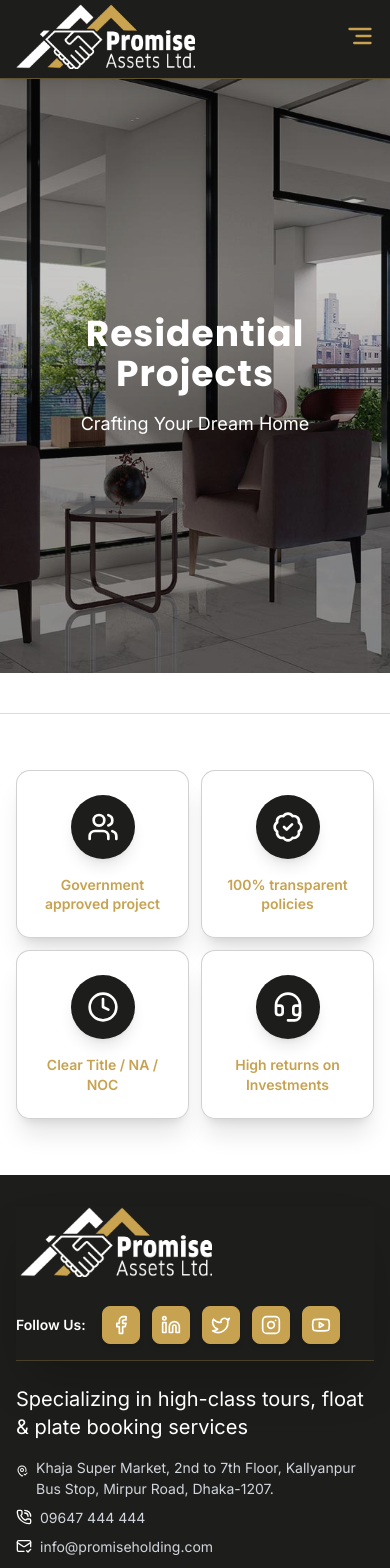
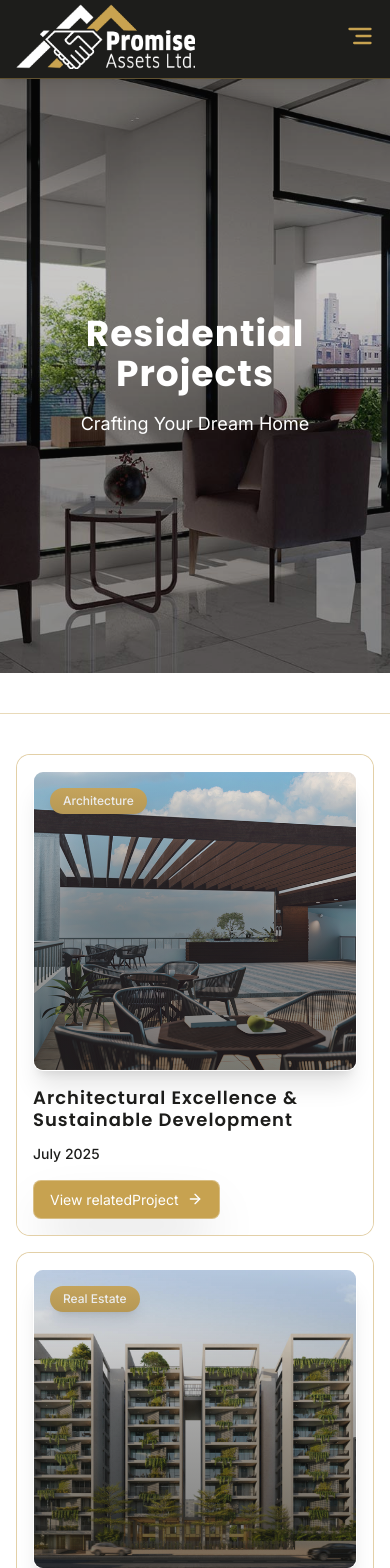
Before and after one commit to FayzulIslamFaisal/promise-holding-properties, a Next.js app: page /all-related-projects in a window 390 px wide. Shown: the top 1568 px of the page. Built offline with nearby package versions, Linux system fonts and the light colour scheme.

Commit message:
Add RelatedProjectCard and RelatedProjectContent components for displaying related projects

```diff
--- /dev/null
+++ b/src/components/related-project/RelatedProjectCard.tsx
@@ -0,0 +1,73 @@
+"use client";
+
+import { Card, CardContent } from "@/components/ui/card";
+import { Badge } from "@/components/ui/badge";
+import { ArrowRight } from "lucide-react";
+import Image from "next/image";
+import Link from "next/link";
+
+// Define prop type
+interface RelatedProject {
+  id: string;
+  title: string;
+  date: string;
+  coverImage: string;
+  tags: string;
+}
+
+interface RelatedProjectCardProps {
+  relatedProject: RelatedProject;
+}
+const RelatedProjectCard: React.FC<RelatedProjectCardProps> = ({ relatedProject }) => {
+  return (
+    <Card
+      className="group cursor-pointer py-0 transition-all duration-300 hover:scale-102 overflow-hidden border border-[var(--custom-bg-accent)]/50 shadow-[0_0_25px_rgba(255,255,255,0.2)] hover:shadow-[0_0_25px_rgba(255,255,255,0.4)]"
+    >
+      <CardContent className="p-0 relative h-full bg-[var(--custom-bg-white)] dark:bg-[var(--custom-bg-primary)] pb-4 md:pb-6">
+        {/* Cover Image with Badge */}
+        <div className="p-4 md:p-6">
+            <div
+            className="relative overflow-hidden w-full h-[300px] md:h-[400px] rounded-lg border border-[var(--custom-bg-white)]/40 shadow-xl group-hover:shadow-2xl transition-shadow duration-300"
+            >
+            <Image
+                src={relatedProject.coverImage || "/placeholder.svg"}
+                alt={relatedProject.title}
+                fill
+                className="object-cover transition-transform duration-300 group-hover:scale-110"
+            />
+            <Badge
+                className="absolute top-4 left-4 text-xs font-medium px-3 py-1 rounded-2xl bg-[var(--custom-bg-accent)] dark:bg-[var(--custom-bg-primary)] text-[var(--custom-text-white)] shadow-lg group-hover:shadow-xl transition-shadow duration-300"
+
+            >
+                {relatedProject.tags}
+            </Badge>
+            <div className="absolute inset-0 bg-gradient-to-t from-[var(--custom-bg-primary)]/60 dark:from-[var(--custom-bg-accent)]/60 via-[var(--custom-bg-primary)]/40  dark:via-[var(--custom-bg-primary)]/40 to-[var(--custom-bg-white)]/10 dark:to-[var(--custom-bg-white)]/10 transition-opacity duration-500 group-hover:opacity-90" />
+            </div>
+        </div>
+
+        {/* Content */}
+        <div className=" pt-0 px-4 md:px-6">
+          <h3 className="text-[var(--custom-text-primary)] dark:text-[var(--custom-text-white)] text-lg font-semibold mb-3 leading-tight">
+            {relatedProject.title}
+          </h3>
+          <p className="text-[var(--custom-text-primary)] dark:text-[var(--custom-text-white)] text-sm font-medium mb-4">
+            {relatedProject.date}
+          </p>
+
+          {/* View relatedProject Link */}
+          <div className="flex items-center justify-between">
+            <Link
+              href="#"
+              className="btn-glow-accent"
+            >
+              View relatedProject
+              <ArrowRight className="w-4 h-4" />
+            </Link>
+          </div>
+        </div>
+      </CardContent>
+    </Card>
+  )
+}
+
+export default RelatedProjectCard
--- /dev/null
+++ b/src/components/related-project/RelatedProjectContent.tsx
@@ -0,0 +1,139 @@
+import RelatedProjectCard from "./RelatedProjectCard"
+
+interface RelatedProject {
+  id: string
+  title: string
+  date: string
+  coverImage: string
+  tags: string
+}
+
+const relatedProjects: RelatedProject[] = [
+  {
+    id: "1",
+    title: "Architectural Excellence & Sustainable Development",
+    date: "July 2025",
+    coverImage: "/assets/images/projects/project1.jpg",
+    tags: "Architecture",
+  },
+  {
+    id: "2",
+    title: "Premium Residential Projects & Market Insights",
+    date: "June 2025",
+    coverImage: "/assets/images/projects/project2.jpg",
+    tags: "Real Estate",
+  },
+  {
+    id: "3",
+    title: "Interior Design Trends & Luxury Living Spaces",
+    date: "May 2025",
+    coverImage: "/assets/images/projects/project3.jpg",
+    tags: "Interior Design",
+  },
+  {
+    id: "4",
+    title: "Urban Planning & Community Development",
+    date: "April 2025",
+    coverImage: "/assets/images/projects/project4.jpg",
+    tags: "Urban Planning",
+  },
+  {
+    id: "5",
+    title: "Smart Homes: Technology Meets Comfort",
+    date: "March 2025",
+    coverImage: "/assets/images/projects/project5.jpeg",
+    tags: "Technology",
+  },
+  {
+    id: "6",
+    title: "The Future of Green Architecture",
+    date: "February 2025",
+    coverImage: "/assets/images/projects/project6.jpg",
+    tags: "Sustainability",
+  },
+  {
+    id: "7",
+    title: "Commercial Real Estate: Trends to Watch",
+    date: "January 2025",
+    coverImage: "/assets/images/projects/project7.jpg",
+    tags: "Commercial",
+  },
+  {
+    id: "8",
+    title: "Luxury Condominiums: Redefining Urban Living",
+    date: "December 2024",
+    coverImage: "/assets/images/projects/project8.jpg",
+    tags: "Luxury",
+  },
+  {
+    id: "9",
+    title: "Revolutionizing Construction with AI & Robotics",
+    date: "November 2024",
+    coverImage: "/assets/images/projects/project9.jpg",
+    tags: "Innovation",
+  },
+  {
+    id: "10",
+    title: "Cultural Spaces: Blending Art & Architecture",
+    date: "October 2024",
+    coverImage: "/assets/images/projects/project10.jpg",
+    tags: "Art & Culture",
+  },
+  {
+    id: "11",
+    title: "Affordable Housing Solutions for All",
+    date: "September 2024",
+    coverImage: "/assets/images/projects/project11.jpg",
+    tags: "Social Impact",
+  },
+  {
+    id: "12",
+    title: "Landscape Architecture in Urban Settings",
+    date: "August 2024",
+    coverImage: "/assets/images/projects/project12.jpg",
+    tags: "Landscape",
+  },
+  {
+    id: "13",
+    title: "Reviving Heritage Buildings with Modern Touch",
+    date: "July 2024",
+    coverImage: "/assets/images/projects/project13.jpg",
+    tags: "Heritage",
+  },
+  {
+    id: "14",
+    title: "Minimalist Home Design Principles",
+    date: "June 2024",
+    coverImage: "/assets/images/projects/project14.jpg",
+    tags: "Minimalism",
+  },
+  {
+    id: "15",
+    title: "Future-Proof Cities: Resilient Infrastructure",
+    date: "May 2024",
+    coverImage: "/assets/images/projects/project15.jpg",
+    tags: "Infrastructure",
+  },
+  {
+    id: "16",
+    title: "Public Spaces That Bring People Together",
+    date: "April 2024",
+    coverImage: "/assets/images/projects/project16.jpg",
+    tags: "Public Space",
+  },
+];
+const RelatedProjectContent = () => {
+  return (
+    <section className=" px-4 dark:bg-[var(--custom-bg-body)] bg-[var(--custom-bg-white)]" >
+      <div className="container mx-auto">
+        <div className="grid grid-cols-1 sm:grid-cols-2 md:grid-cols-2 lg:grid-cols-3 xl:grid-cols-4 gap-4 py-10 md:py-14 border-b border-[var(--custom-bg-accent)]/40">
+          {relatedProjects.map((relatedProject) => (
+            <RelatedProjectCard key={relatedProject.id} relatedProject={relatedProject} />
+          ))}
+        </div>
+      </div>
+    </section>
+  )
+}
+
+export default RelatedProjectContent
--- a/src/components/related-project/RelatedProjectWrapper.tsx
+++ b/src/components/related-project/RelatedProjectWrapper.tsx
@@ -1,10 +1,12 @@
 import React from 'react'
 import RelatedProjectBanner from './RelatedProjectBanner'
+import RelatedProjectContent from './RelatedProjectContent'
 
 const RelatedProjectWrapper = () => {
   return (
     <>
-    <RelatedProjectBanner />
+        <RelatedProjectBanner />
+        <RelatedProjectContent />
     </>
   )
 }
```
